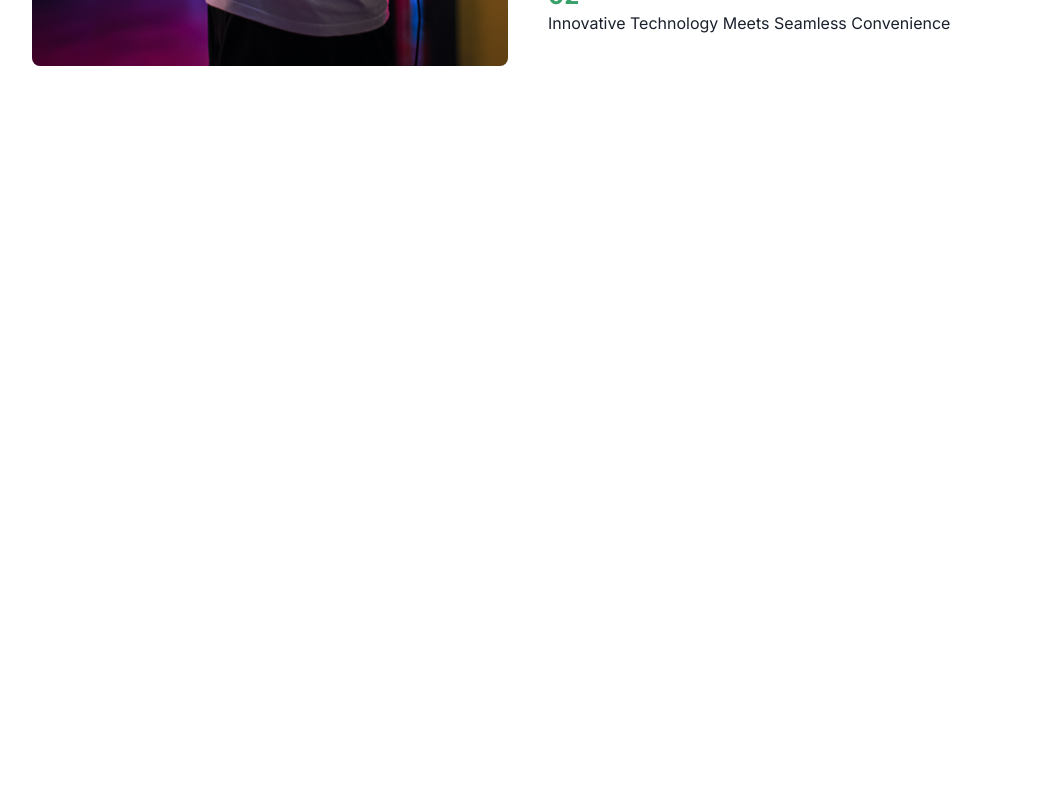
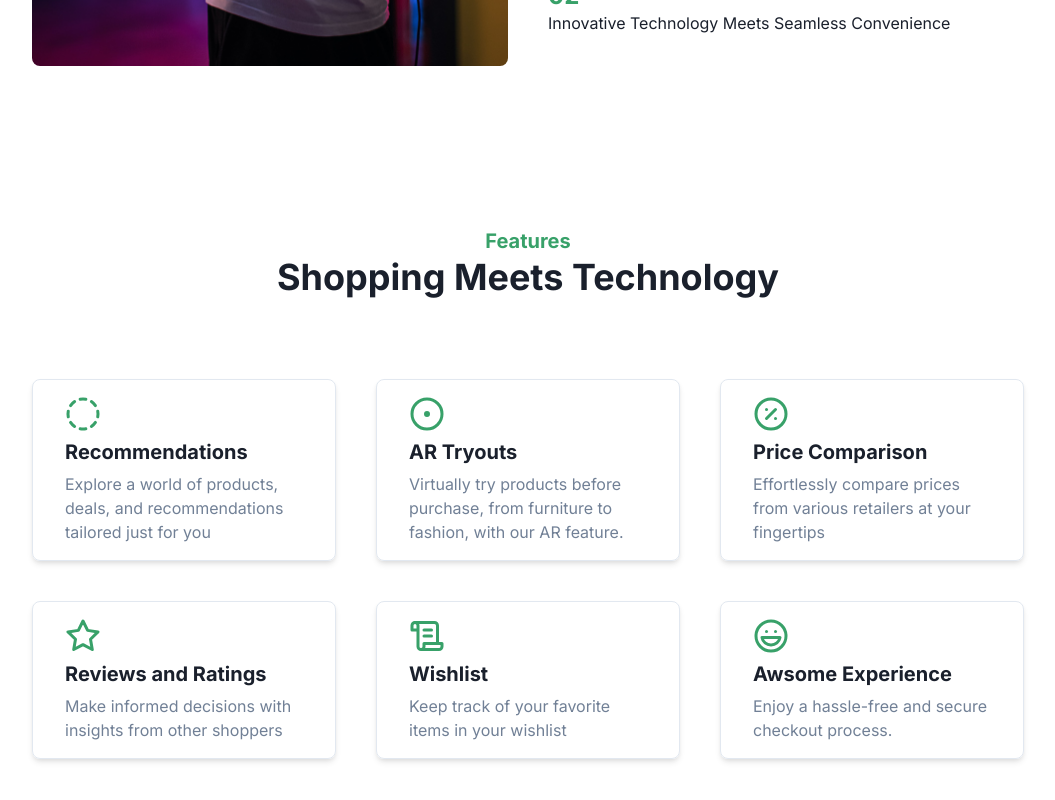
Before and after one commit to ead-test/ead-exam, a React (Vite) app: page / in a window 1280 px wide. Shown: the part 1907-2707 px from the top of the page, without its empty margins (112-1167 px from the left). Before the commit the page ends 2053 px from the top, so only its background shows below. Built offline with nearby package versions, Linux system fonts and the light colour scheme.

Commit message:
#6 Add Features Section

```diff
--- a/src/App.jsx
+++ b/src/App.jsx
@@ -7,6 +7,7 @@ import Navbar from "./components/Navbar";
 import Hero from "./components/Hero";
 import Stats from "./components/Stats";
 import About from "./components/About";
+import Features from "./components/Features";
 
 function App() {
   return (
@@ -15,6 +16,7 @@ function App() {
       <Hero />
       <Stats />
       <About />
+      <Features />
     </ChakraProvider>
   );
 }
--- /dev/null
+++ b/src/components/Features.jsx
@@ -0,0 +1,154 @@
+import {
+  SimpleGrid,
+  Text,
+  Heading,
+  Container,
+  Box,
+  VStack,
+} from "@chakra-ui/react";
+import {
+  Activity,
+  Building,
+  Cable,
+  CircleDashed,
+  CircleDot,
+  GraduationCap,
+  Laugh,
+  PercentCircle,
+  ScrollText,
+  ShieldCheck,
+  Star,
+} from "lucide-react";
+
+function Features() {
+  return (
+    <Container maxW="full" id="services">
+      <Container maxW="container.lg" py={20}>
+        <VStack spacing={20}>
+          <Box textAlign="center" fontWeight="bold">
+            <Text fontSize="xl" color="primary.500">
+              Features
+            </Text>
+            <Heading>Shopping Meets Technology</Heading>
+          </Box>
+          <SimpleGrid columns={[1, 2, 3]} spacing={10}>
+            <VStack
+              alignItems="flex-start"
+              border="1px"
+              borderColor="gray.200"
+              shadow="md"
+              rounded="lg"
+              py={4}
+              px={8}
+              gap={2}
+            >
+              <Box color="primary.500">
+                <CircleDashed size={36} />
+              </Box>
+              <Heading fontSize="xl">Recommendations</Heading>
+              <Text color="gray.500">
+                Explore a world of products, deals, and recommendations tailored
+                just for you
+              </Text>
+            </VStack>
+            <VStack
+              alignItems="flex-start"
+              border="1px"
+              borderColor="gray.200"
+              shadow="md"
+              rounded="lg"
+              py={4}
+              px={8}
+              gap={2}
+            >
+              <Box color="primary.500">
+                <CircleDot size={36} />
+              </Box>
+              <Heading fontSize="xl">AR Tryouts</Heading>
+              <Text color="gray.500">
+                Virtually try products before purchase, from furniture to
+                fashion, with our AR feature.
+              </Text>
+            </VStack>
+            <VStack
+              alignItems="flex-start"
+              border="1px"
+              borderColor="gray.200"
+              shadow="md"
+              rounded="lg"
+              py={4}
+              px={8}
+              gap={2}
+            >
+              <Box color="primary.500">
+                <PercentCircle size={36} />
+              </Box>
+              <Heading fontSize="xl">Price Comparison</Heading>
+              <Text color="gray.500">
+                Effortlessly compare prices from various retailers at your
+                fingertips
+              </Text>
+            </VStack>
+
+            <VStack
+              alignItems="flex-start"
+              border="1px"
+              borderColor="gray.200"
+              shadow="md"
+              rounded="lg"
+              py={4}
+              px={8}
+              gap={2}
+            >
+              <Box color="primary.500">
+                <Star size={36} />
+              </Box>
+              <Heading fontSize="xl">Reviews and Ratings</Heading>
+              <Text color="gray.500">
+                Make informed decisions with insights from other shoppers
+              </Text>
+            </VStack>
+            <VStack
+              alignItems="flex-start"
+              border="1px"
+              borderColor="gray.200"
+              shadow="md"
+              rounded="lg"
+              py={4}
+              px={8}
+              gap={2}
+            >
+              <Box color="primary.500">
+                <ScrollText size={36} />
+              </Box>
+              <Heading fontSize="xl">Wishlist</Heading>
+              <Text color="gray.500">
+                Keep track of your favorite items in your wishlist
+              </Text>
+            </VStack>
+            <VStack
+              alignItems="flex-start"
+              border="1px"
+              borderColor="gray.200"
+              shadow="md"
+              rounded="lg"
+              py={4}
+              px={8}
+              gap={2}
+            >
+              <Box color="primary.500">
+                <Laugh size={36} />
+              </Box>
+              <Heading fontSize="xl">Awsome Experience</Heading>
+              <Text color="gray.500">
+                Enjoy a hassle-free and secure checkout process.
+              </Text>
+            </VStack>
+          </SimpleGrid>
+        </VStack>
+      </Container>
+    </Container>
+  );
+}
+
+export default Features;
```
